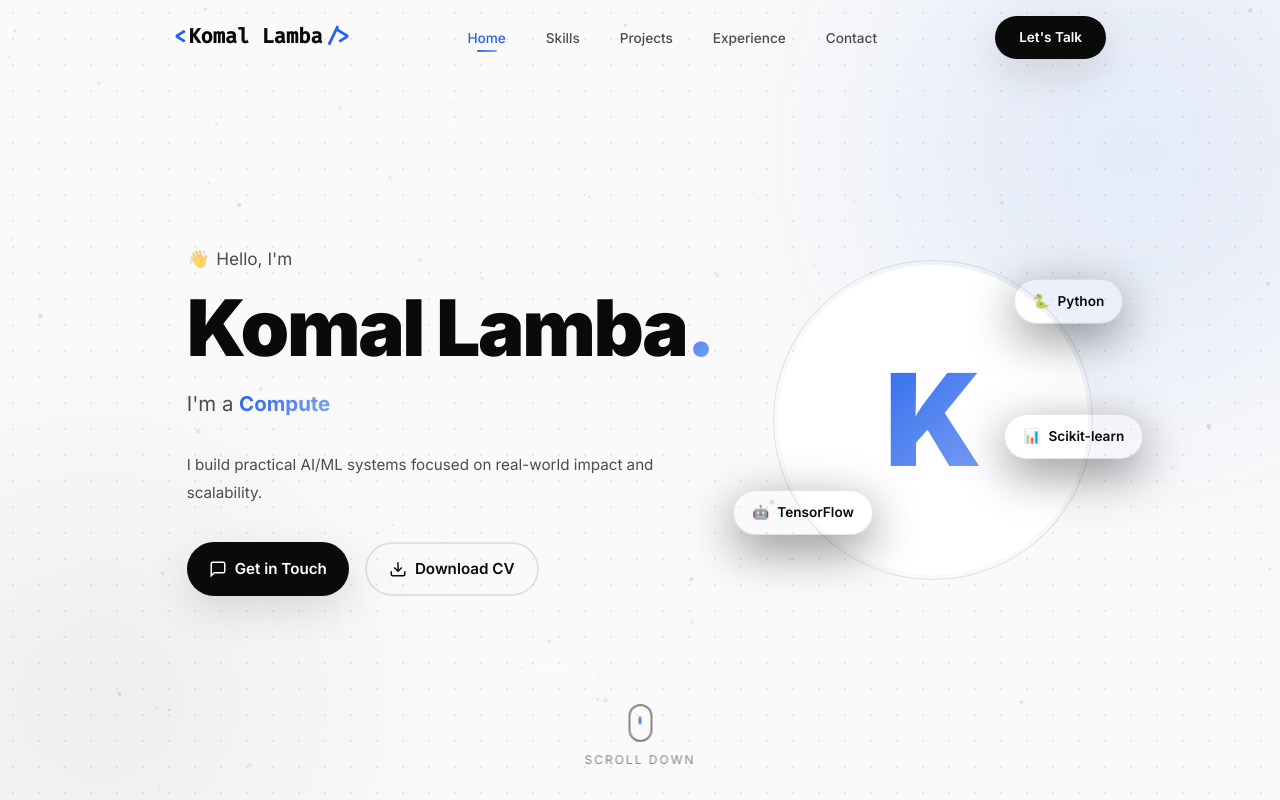
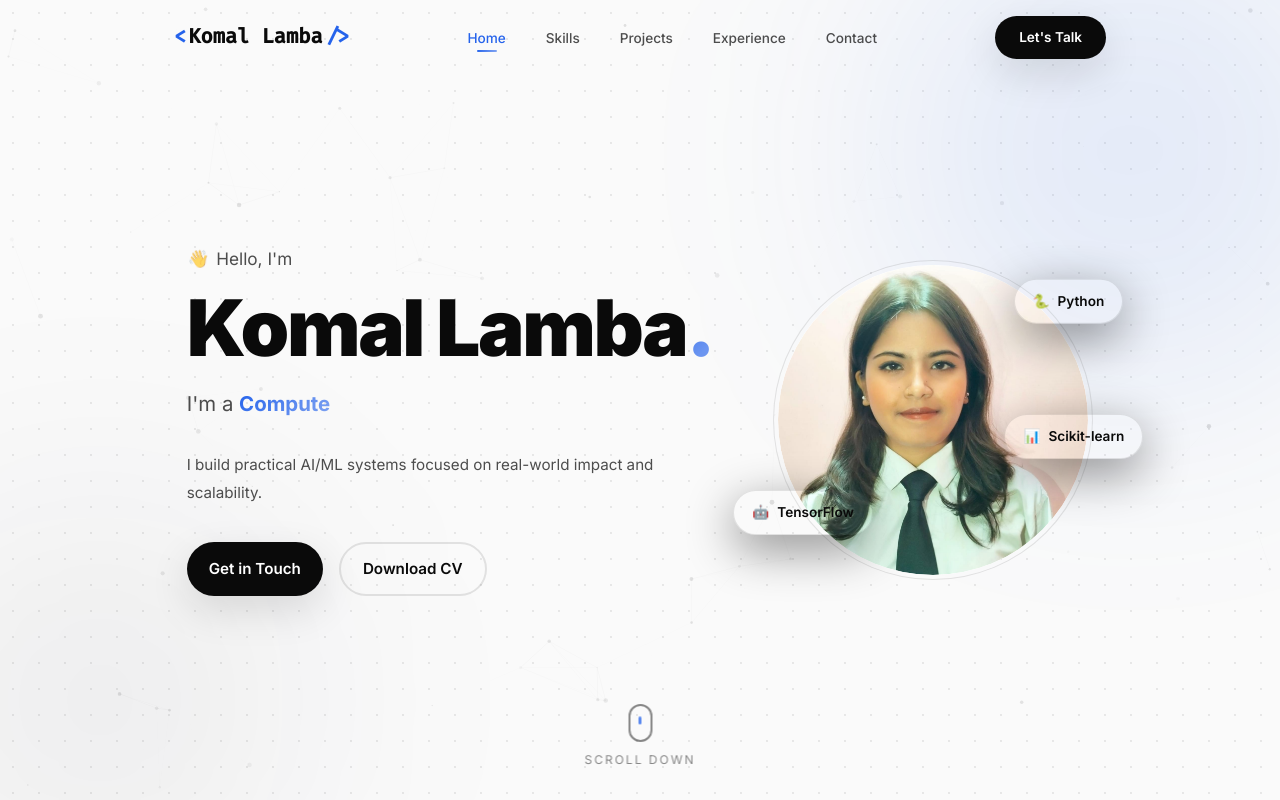
Before and after one commit to komal0809/portfoliokomal, a React (Vite) app: page / in a window 1280 px wide. Shown: the top 800 px of the page. Built offline with nearby package versions, Linux system fonts and the light colour scheme.

Commit message:
added profile image

```diff
--- a/src/components/Hero.css
+++ b/src/components/Hero.css
@@ -1,3 +1,9 @@
+.hero__avatar-img {
+    width: 100%;
+    height: 100%;
+    object-fit: cover;
+    border-radius: 50%;
+}
 .hero {
     position: relative;
     min-height: 100vh;
--- a/src/components/Hero.jsx
+++ b/src/components/Hero.jsx
@@ -43,14 +43,18 @@ function Hero() {
             <div className="hero__bg-glow hero__bg-glow--2"></div>
 
             <div className="hero__content container">
+
+                {/* LEFT SIDE */}
                 <div className="hero__text">
                     <p className="hero__greeting">
                         <span className="hero__wave">👋</span> Hello, I'm
                     </p>
+
                     <h1 className="hero__name">
                         {personalInfo.name}
                         <span className="hero__dot">.</span>
                     </h1>
+
                     <div className="hero__role-wrapper">
                         <span className="hero__role-prefix">I'm a </span>
                         <span className="hero__role">
@@ -58,49 +62,52 @@ function Hero() {
                             <span className="hero__cursor">|</span>
                         </span>
                     </div>
+
                     <p className="hero__description">
                         {personalInfo.bio}
                     </p>
+
                     <div className="hero__actions">
                         <a href="#contact" className="btn btn-primary">
-                            <svg width="18" height="18" viewBox="0 0 24 24" fill="none" stroke="currentColor" strokeWidth="2">
-                                <path d="M21 15a2 2 0 0 1-2 2H7l-4 4V5a2 2 0 0 1 2-2h14a2 2 0 0 1 2 2z" />
-                            </svg>
                             Get in Touch
                         </a>
+
                         <a
-                            href={personalInfo.cvLink || personalInfo.resumeLink}
+                            href={personalInfo.resumeLink}
                             className="btn btn-secondary"
                             target="_blank"
                             rel="noopener noreferrer"
                         >
-                            <svg width="18" height="18" viewBox="0 0 24 24" fill="none" stroke="currentColor" strokeWidth="2">
-                                <path d="M21 15v4a2 2 0 0 1-2 2H5a2 2 0 0 1-2-2v-4" />
-                                <polyline points="7 10 12 15 17 10" />
-                                <line x1="12" y1="15" x2="12" y2="3" />
-                            </svg>
                             Download CV
                         </a>
                     </div>
                 </div>
 
+                {/* RIGHT SIDE (IMAGE) */}
                 <div className="hero__visual">
+
                     <div className="hero__avatar-ring">
                         <div className="hero__avatar">
-                            <div className="hero__avatar-placeholder">
-                                <span>{personalInfo.name.charAt(0)}</span>
-                            </div>
+                            <img
+                                src="/src/assets/profile.jpg"
+                                alt="test"
+                                style={{ width: "100%", height: "100%", objectFit: "cover", borderRadius: "50%" }}
+                            />
                         </div>
                     </div>
+
                     <div className="hero__floating-badge hero__floating-badge--1">
                         <span>🐍</span> Python
                     </div>
+
                     <div className="hero__floating-badge hero__floating-badge--2">
                         <span>🤖</span> TensorFlow
                     </div>
+
                     <div className="hero__floating-badge hero__floating-badge--3">
                         <span>📊</span> Scikit-learn
                     </div>
+
                 </div>
             </div>
 
--- a/src/data/data.js
+++ b/src/data/data.js
@@ -1,10 +1,11 @@
 // ============================================
 // 📝 PORTFOLIO DATA — Edit this file to customize your portfolio!
 // ============================================
-
+import profile from "../assets/profile.jpg";
 export const personalInfo = {
   name: "Komal Lamba",
   tagline: "Aspiring Machine Learning Engineer",
+  image: profile,
   roles: [
     "Aspiring Machine Learning Engineer",
     "Computer Science Student",
```
Also changed, not shown: src/assets/profile.jpg (added).
